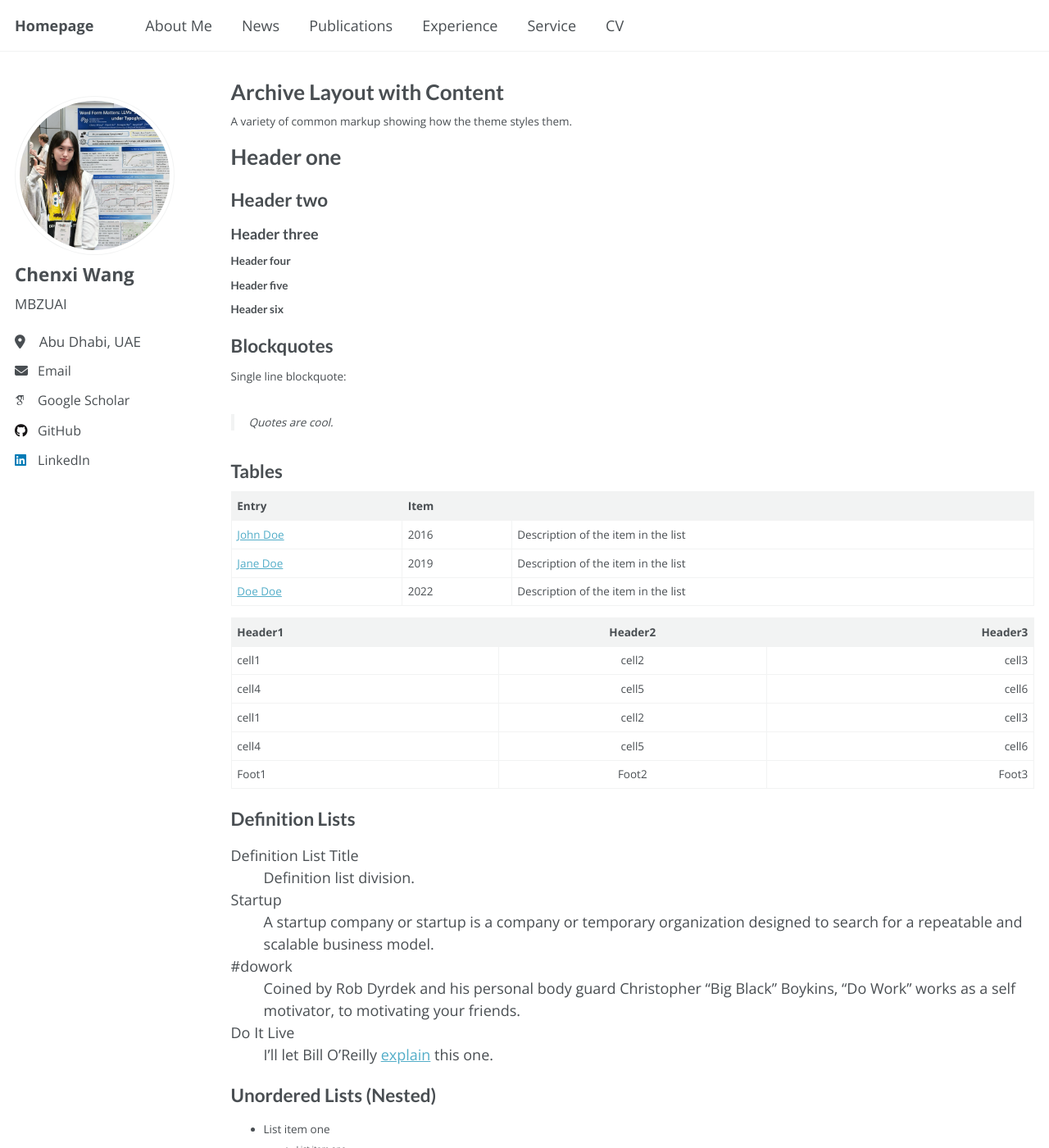
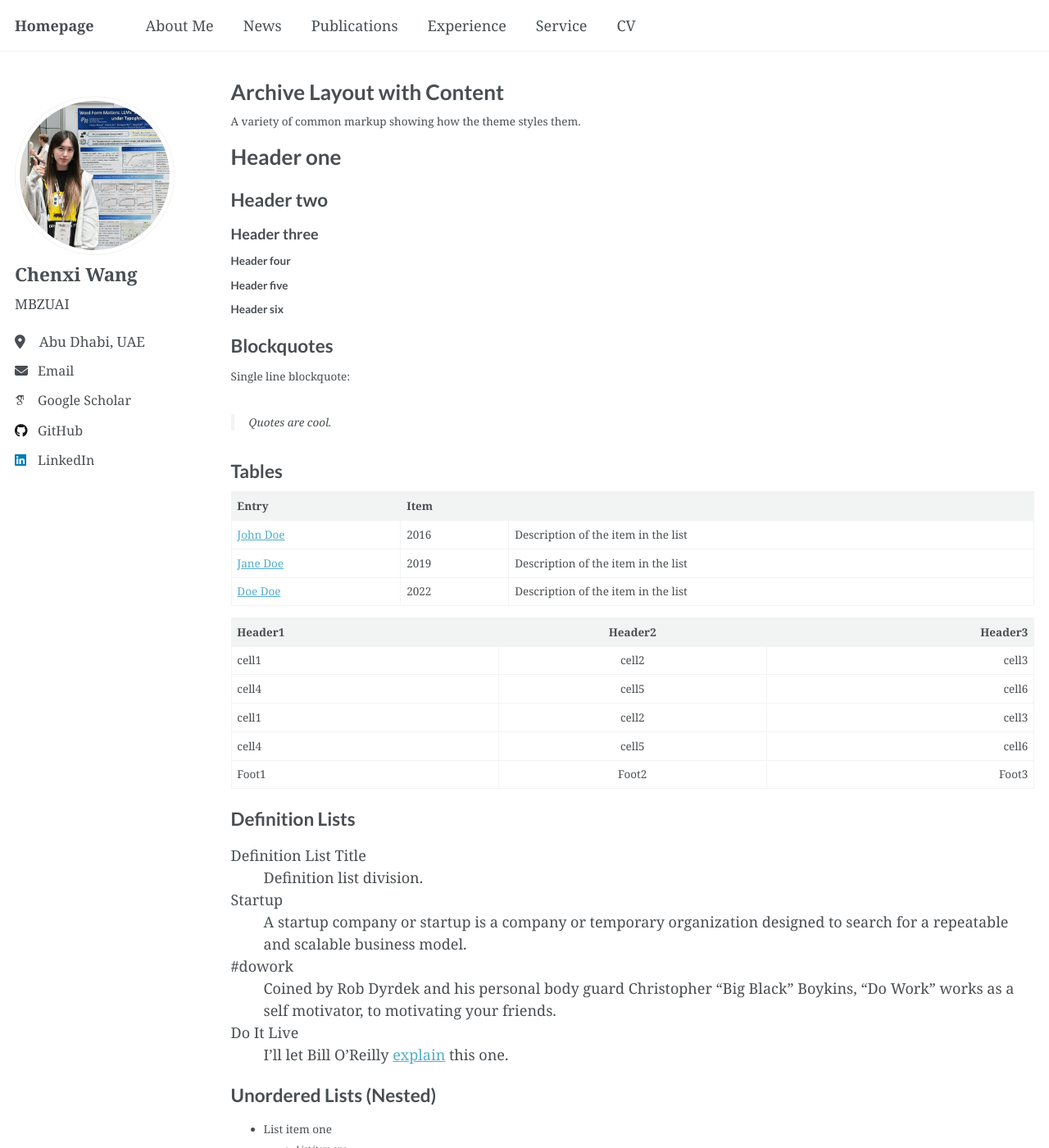
Before and after one commit to Aurora-cx/Aurora-cx.github.io, a Jekyll site: the page built from _pages/archive-layout-with-content.md, in a window 1280 px wide and 1400 px high. Shown: the whole window at 82% size. Built offline with Jekyll 4.4.1, drawn with Linux system fonts in a browser that asks for light colours; some web fonts are replaced; a script that is not in the unit is left out.

Commit message:
Update fonts: Lato (headings) + Georgia (body)

```diff
--- a/_includes/head/custom.html
+++ b/_includes/head/custom.html
@@ -5,7 +5,7 @@
 <!-- Google Fonts -->
 <link rel="preconnect" href="https://fonts.googleapis.com">
 <link rel="preconnect" href="https://fonts.gstatic.com" crossorigin>
-<link href="https://fonts.googleapis.com/css2?family=Lato:wght@400;700;900&family=Open+Sans:wght@400;600;700&display=swap" rel="stylesheet">
+<link href="https://fonts.googleapis.com/css2?family=Lato:wght@400;700;900&display=swap" rel="stylesheet">
 
 <!-- Support for Academicons -->
 <link rel="stylesheet" href="{{ base_path }}/assets/css/academicons.css"/>
--- a/_sass/_themes.scss
+++ b/_sass/_themes.scss
@@ -15,7 +15,7 @@
 
 /* System typefaces */
 $serif                      : Georgia, Times, serif;
-$sans-serif                 : "Open Sans", "Helvetica Neue", Arial, sans-serif;
+$sans-serif                 : Georgia, "Times New Roman", serif;
 $monospace                  : Monaco, Consolas, "Lucida Console", monospace;
 
 /* Sans serif typefaces */
```
